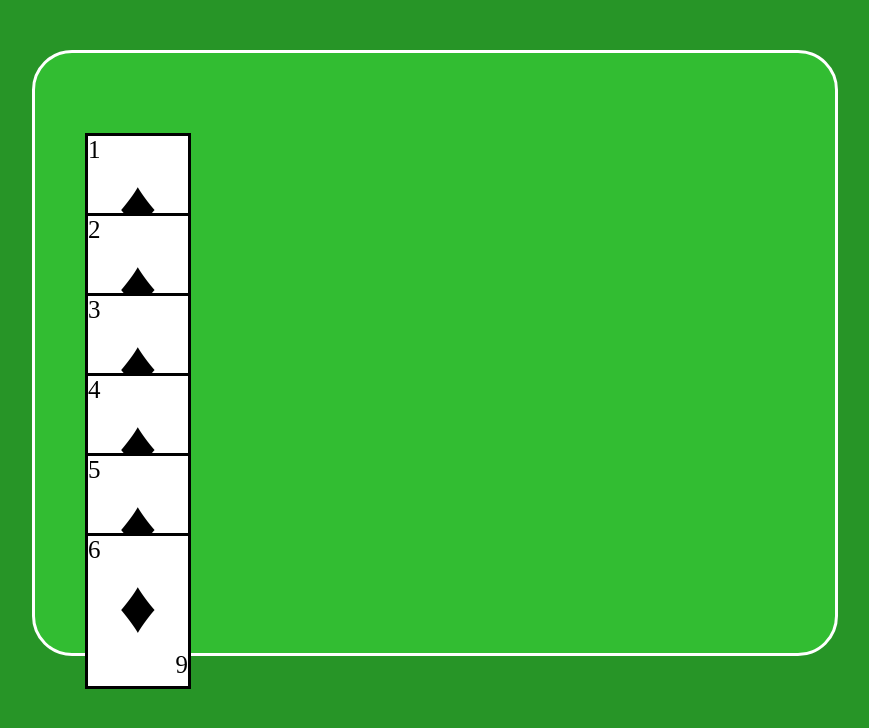
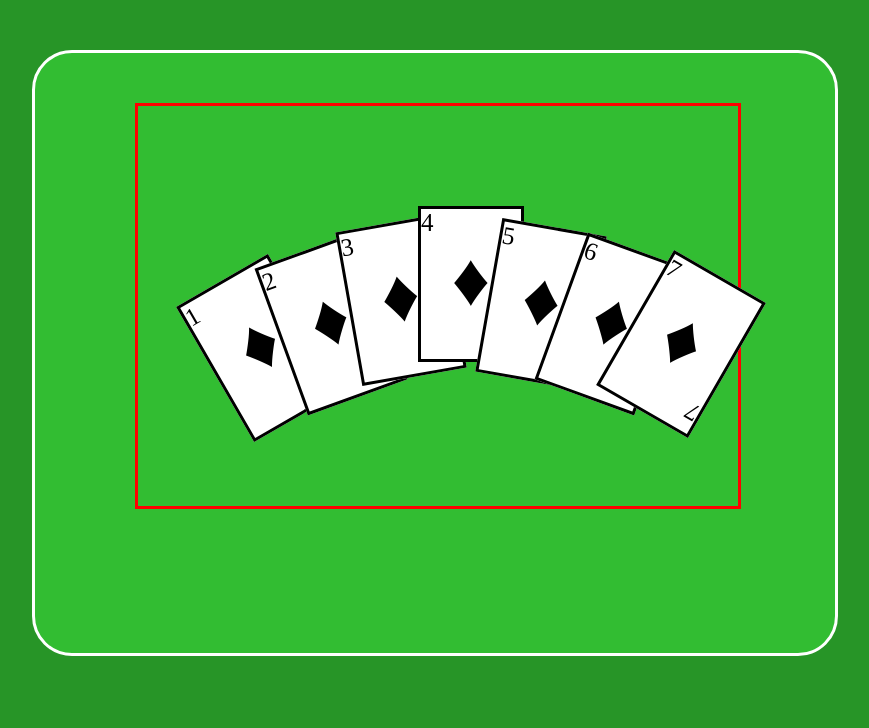
Before and after one commit to Lefentome38/TP_sass_jeu_cartes_decouverte, a website built with Vite: page index.html in a window 1280 px wide. Shown: the whole page, without its empty margins (205-1074 px from the left). Built offline with nearby package versions, Linux system fonts and the light colour scheme.

Commit message:
fin de la main de carte + variable

```diff
--- a/index.html
+++ b/index.html
@@ -9,6 +9,7 @@
   </head>
   <body>
     <div class="ZoneDeJeu">
+      <div class="main">
 
         <div class="carte1">
           <div class="nbr_carte_tete">1</div>
@@ -46,6 +47,13 @@
           <div class="nbr_carte_pied">6</div>
         </div>
 
+        <div class="carte7">
+          <div class="nbr_carte_tete">7</div>
+          <div class="symbole_carte_centre">&#9830;</div>
+          <div class="nbr_carte_pied">7</div>
+        </div>
+
+      </div>
     </div>
     <script type="module" src="/src/main.ts"></script>
   </body>
--- a/src/scss/_cartes.scss
+++ b/src/scss/_cartes.scss
@@ -3,13 +3,19 @@
 @use "sass:math";
 
 
-@for $i from 1 through 6 {
+@for $i from 1 through $nombre-carte-sur-la-table {
     .carte#{$i} {
 
         @include dimension-carte();
 
-        position: absolute;
-        margin-top: 80px * $i;
+        margin-top: 20px;
+        margin-left: 70px * $i;
+        transform: rotate($rotation-carte-1-de-depart - ($i * -10));
+        @if $i < math.div($nombre-carte-sur-la-table, 2) {
+            top: ($nombre-carte-sur-la-table - $i) * 24px;
+        } @else {
+            top: $i * 20px;
+        }
 
         .nbr_carte_tete{
             @include carte-parametre(math.div($dimension-carte-height, 6), start);
--- a/src/scss/_mixin.scss
+++ b/src/scss/_mixin.scss
@@ -8,8 +8,9 @@
 }
 
 @mixin dimension-carte() {
-  margin: 50px;
+  // margin: 50px;
   border: solid;
+  position: absolute;
   width: $dimension-carte-width;
   height: $dimension-carte-height;
   background-color: $color-carte;
--- a/src/scss/_variables.scss
+++ b/src/scss/_variables.scss
@@ -6,5 +6,8 @@ $color-carte: #ffffff;
 $dimension-carte-width: 100px;
 $dimension-carte-height: 150px;
 
+$nombre-carte-sur-la-table: 7; //attention a la rotation des cartes, il faut trouver une solution de type calcule | @if x < x {} @else {}
+$rotation-carte-1-de-depart: -40deg;
+
 @use "sass:math";
 $nunber: random($limit: 360)
--- a/src/style.scss
+++ b/src/style.scss
@@ -13,3 +13,14 @@ body {
   margin: auto;
   margin-top: 50px;
 }
+
+.main{
+  width: 600px;
+  height: 400px;
+  margin-top: 50px;
+  margin-left: 100px;
+  // display: flex;
+  // justify-content: center;
+  position: absolute;
+  border: solid red;
+}
```
Lines whose indentation alone changed are shown as unchanged.
